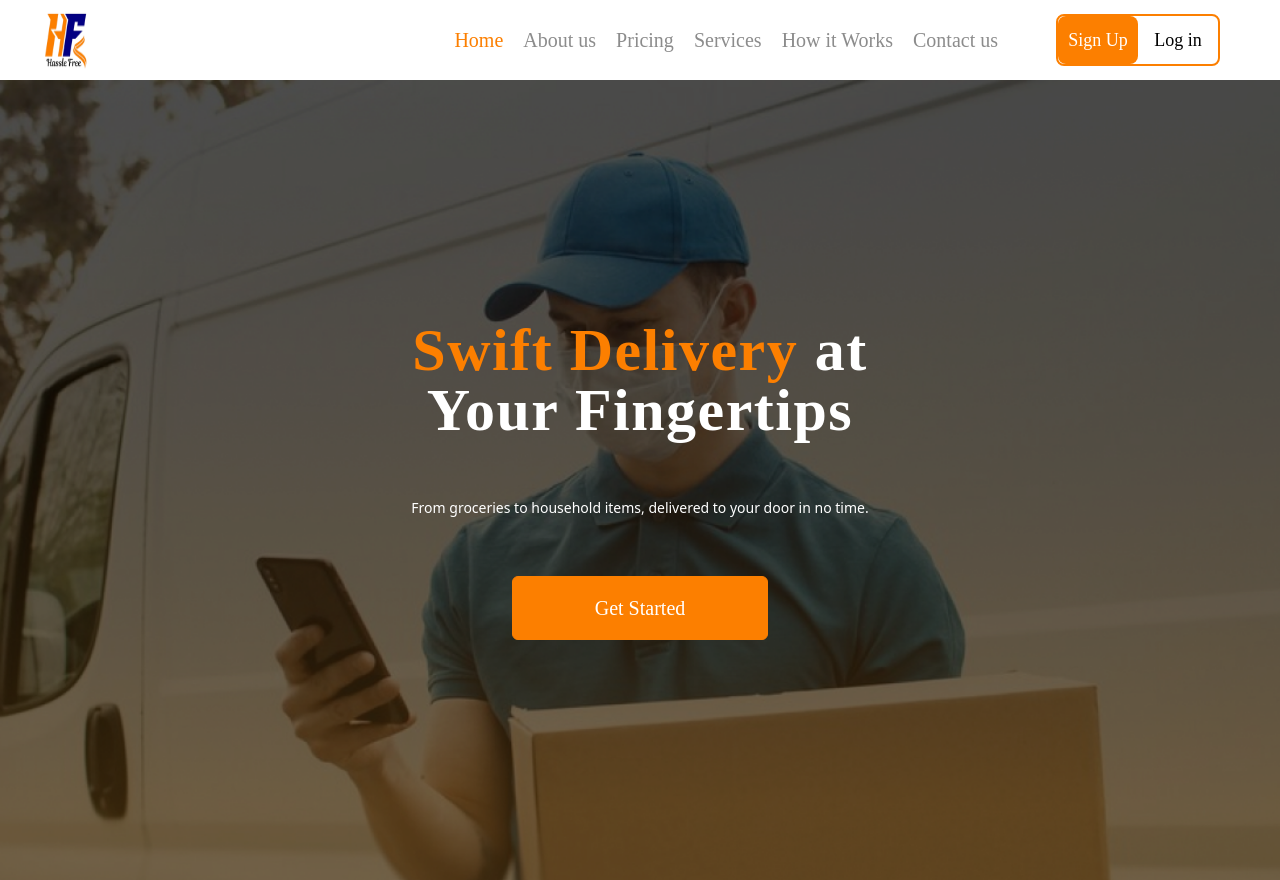
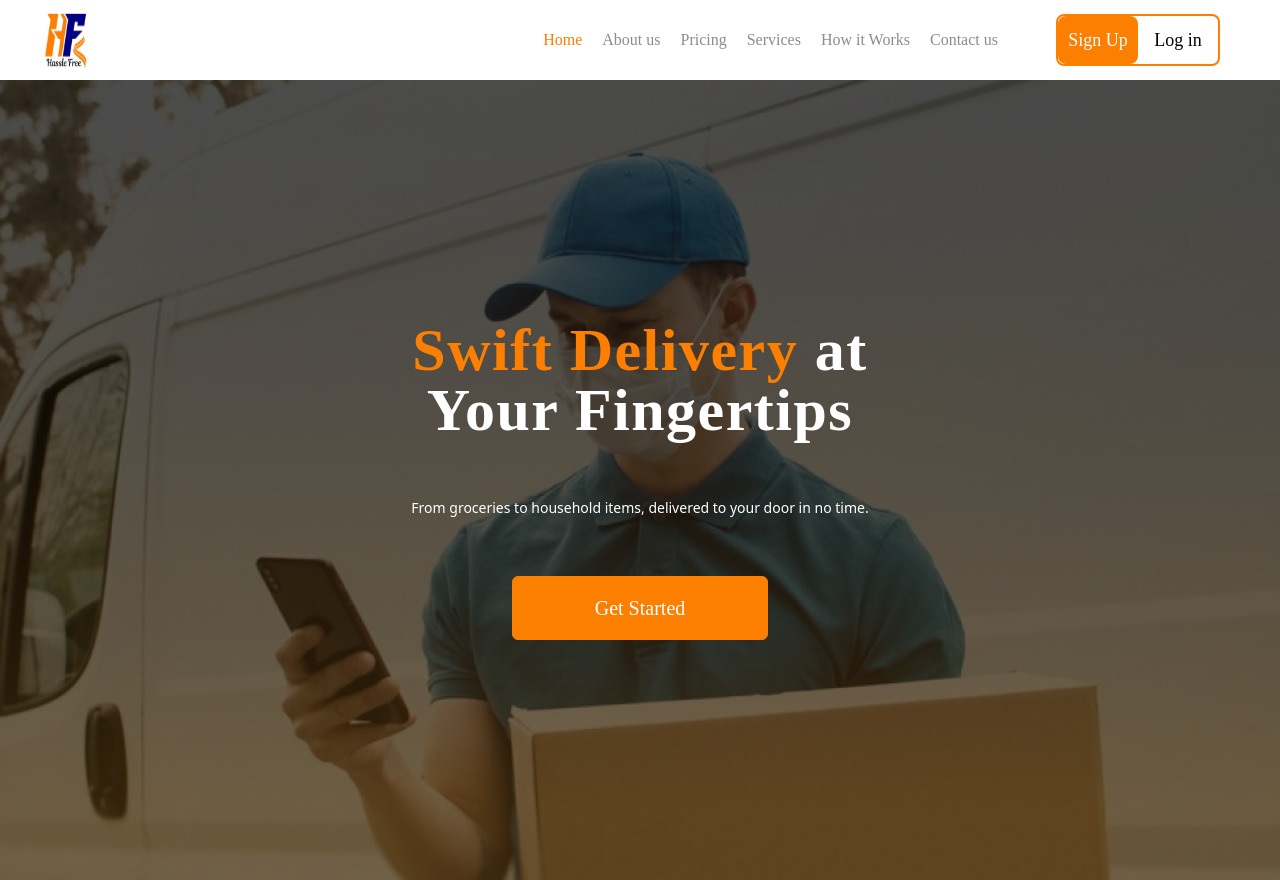
Before and after one commit to Ikokwucode/LOGISTICS, a React app: page / in a window 1280 px wide. Built offline with nearby package versions, Linux system fonts and the light colour scheme; the HTML template or start-up script is replaced by a standard one.

Commit message:
changed header font

```diff
--- a/src/Components/Header.jsx
+++ b/src/Components/Header.jsx
@@ -24,8 +24,8 @@ function Header() {
         <img src={Logo} className="logo h-[90px] w-[110px]" alt="logo" />
       </div>
       {/* <div className=" Empty w-[15vw] h-[10vh] "></div> */}
-      <div className="Navbtn h-[10vh] flex items-center gap-12 justify-between ">
-        <nav className=" h-[10vh] flex items-center text-xl">
+      <div className="Navbtn h-[10vh] flex items-center gap-12 justify-between">
+        <nav className=" h-[10vh] flex items-center">
           <div className=" w-fit m-[10px]  ">
             <NavLink
               to="/"
```
